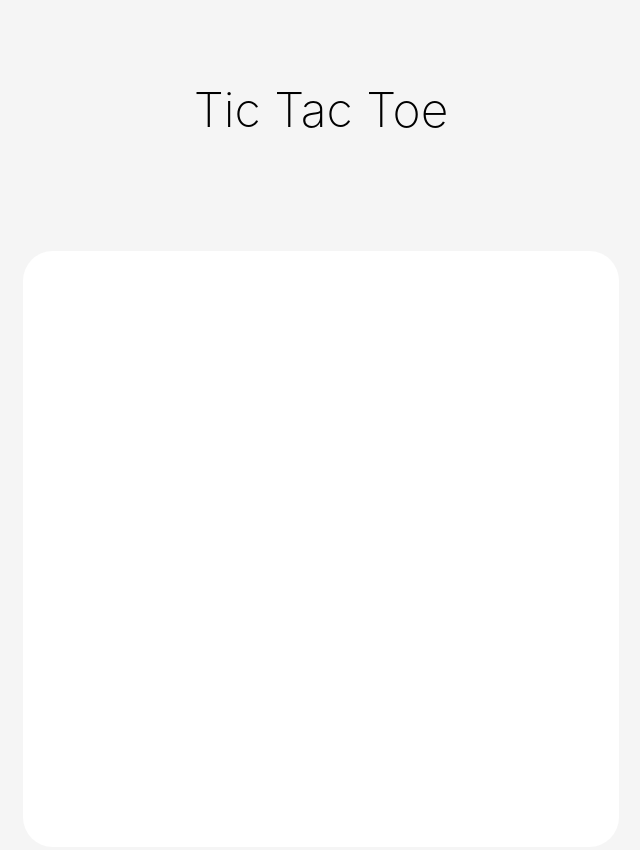
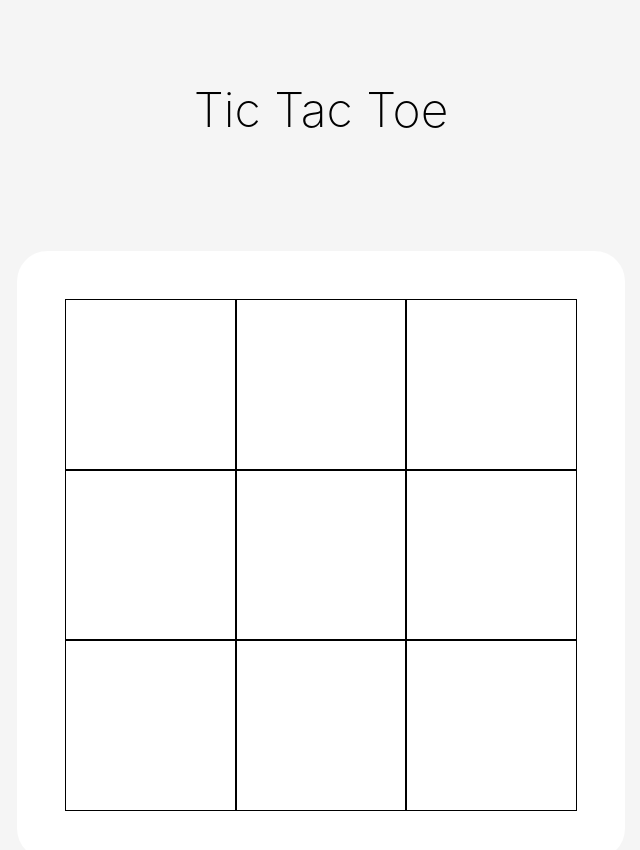
Before and after one commit to huzefazaheer/tictactoe, a plain HTML site: page index.html in a window 1280 px wide. Shown: the whole page, without its empty margins (319-959 px from the left). Drawn offline with Linux system fonts and the light colour scheme.

Commit message:
Added grid to gameboard

```diff
--- a/index.html
+++ b/index.html
@@ -9,6 +9,16 @@
   </head>
   <body>
     <h1>Tic Tac Toe</h1>
-    <div class="gameboard"></div>
+    <div class="gameboard">
+      <div class="box"></div>
+      <div class="box"></div>
+      <div class="box"></div>
+      <div class="box"></div>
+      <div class="box"></div>
+      <div class="box"></div>
+      <div class="box"></div>
+      <div class="box"></div>
+      <div class="box"></div>
+    </div>
   </body>
 </html>
--- a/style.css
+++ b/style.css
@@ -7,6 +7,7 @@ body {
   margin: 0;
   padding: 0;
   font-family: "Inter", sans-serif;
+  box-sizing: border-box;
   background-color: var(--color-background);
   display: flex;
   flex-direction: column;
@@ -14,17 +15,25 @@ body {
   align-items: center;
 }
 
-.gameboard {
-  width: 500px;
-  height: 500px;
-  background-color: var(--color-primary);
-  padding: 3rem;
-  border-radius: 5%;
-  margin-top: 10vh;
-}
-
 h1 {
   margin-top: 10vh;
   font-weight: 200;
   font-size: 3rem;
 }
+
+.gameboard {
+  width: 512px;
+  height: 512px;
+  background-color: var(--color-primary);
+  padding: 3rem;
+  border-radius: 5%;
+  margin-top: 10vh;
+  display: grid;
+  grid-template-rows: 1fr 1fr 1fr;
+  grid-template-columns: 1fr 1fr 1fr;
+  gap: 0;
+}
+
+.box {
+  border: black solid 1px;
+}
```
